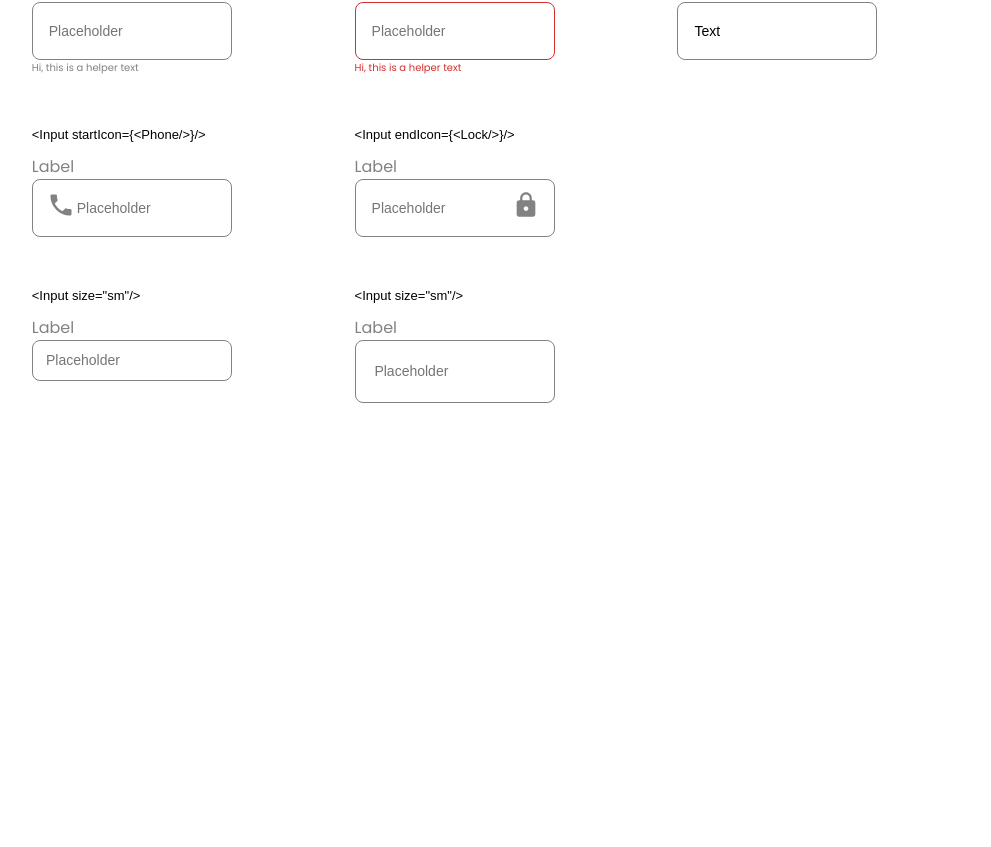
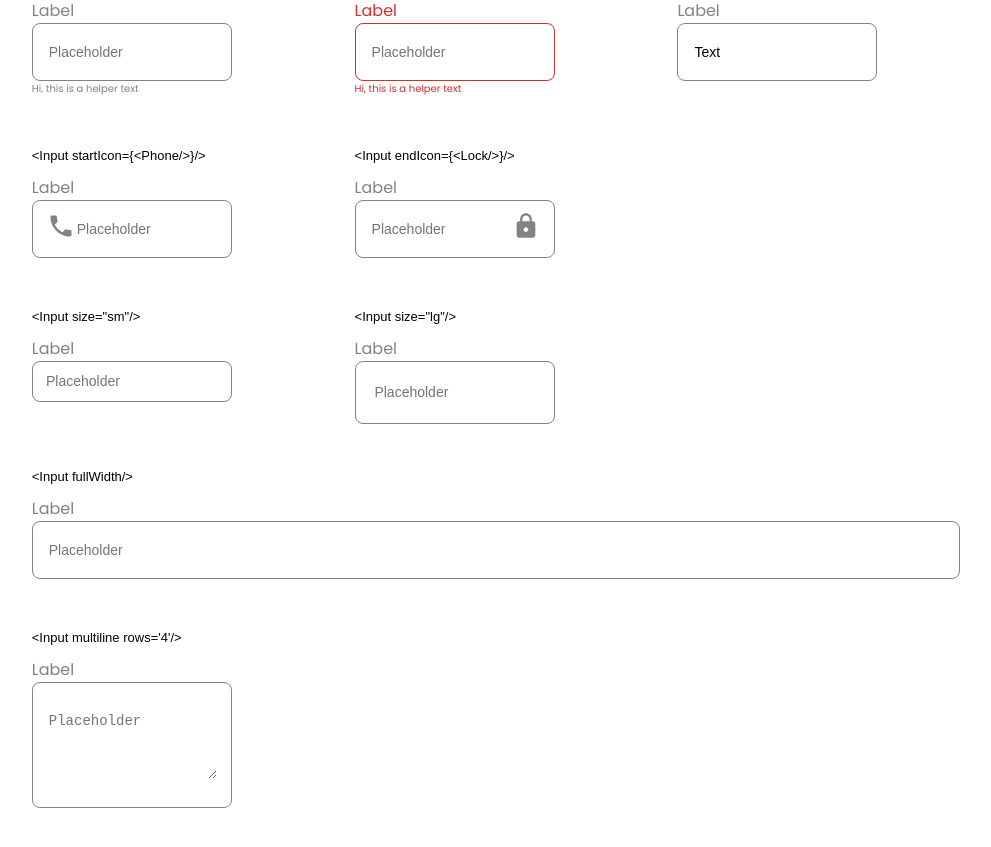
Before and after one commit to abulnes16/input-component, a React (Create React App) app: page / in a window 1280 px wide. Shown: the part 467-1314 px from the top of the page, without its empty margins (144-1135 px from the left). Before the commit the page ends 944 px from the top, so only its background shows below. Built offline with nearby package versions, Linux system fonts and the light colour scheme.

Commit message:
Agregado soporte a fullWidth y multilinea

```diff
--- a/src/App.js
+++ b/src/App.js
@@ -3,12 +3,14 @@ import "./App.css";
 import { Container, GridCell, GridContainer } from "./components/Containers";
 import Input from "./components/Input";
 import { InputTitle, Subtitle, Title } from "./components/Titles";
+import Logo from "./components/Logo";
 
 import { MdPhone, MdLock } from "react-icons/md";
 
 function App() {
   return (
     <Container direction="column">
+      <Logo src="assets/images/devchallenges.png" alt="Dev challenge logo" />
       <Title>Dev Challenge Design System</Title>
       <Subtitle>Inputs</Subtitle>
       <GridContainer>
@@ -56,10 +58,18 @@ function App() {
               <Input size="sm" />
             </GridCell>
             <GridCell>
-              <InputTitle>{'<Input size="sm"/>'}</InputTitle>
+              <InputTitle>{'<Input size="lg"/>'}</InputTitle>
               <Input size="lg" />
             </GridCell>
           </GridContainer>
+        </GridCell>
+        <GridCell column="1/ 4">
+          <InputTitle>{"<Input fullWidth/>"}</InputTitle>
+          <Input fullWidth />
+        </GridCell>
+        <GridCell column="1/2">
+          <InputTitle>{"<Input multiline rows='4'/>"}</InputTitle>
+          <Input multiline rows="4" />
         </GridCell>
       </GridContainer>
     </Container>
--- a/src/components/Input.js
+++ b/src/components/Input.js
@@ -50,8 +50,8 @@ const InputWrapper = styled.div`
       }
     }};
     outline: none;
-    width: 200px;
-    height: 30px;
+    width: ${(props) => (props.fullWidth ? "100%" : "200px")};
+    height: ${(props) => props.multiline || "30px"};
     font-size: 14px;
   }
 
@@ -59,14 +59,16 @@ const InputWrapper = styled.div`
     font-size: 10px;
   }
 
-  input {
+  input,
+  textarea {
     border: none;
     outline: none;
     font-size: 14px;
-    height: 30px;
     width: 100%;
   }
-
+  input {
+    height: 30px;
+  }
   &:hover {
     color: #333;
     .input-container {
@@ -95,19 +97,37 @@ const Input = (props) => {
     helperText = "",
     startIcon = "",
     endIcon = "",
+    fullWidth = false,
+    multiline = false,
+    rows = "",
     ...inputProps
   } = props;
 
   return (
-    <InputWrapper error={error} disabled={disabled} size={size}>
+    <InputWrapper
+      fullWidth={fullWidth}
+      error={error}
+      disabled={disabled}
+      size={size}
+      multiline={multiline}
+    >
       <label>{props.label || "Label"}</label>
       <div className="input-container">
         {startIcon && <span className="startIcon">{startIcon}</span>}
-        <input
-          {...inputProps}
-          placeholder={placeholder || "Placeholder"}
-          disabled={disabled}
-        />
+        {multiline ? (
+          <textarea
+            {...inputProps}
+            placeholder={placeholder || "Placeholder"}
+            disabled={disabled}
+            rows={rows}
+          ></textarea>
+        ) : (
+          <input
+            {...inputProps}
+            placeholder={placeholder || "Placeholder"}
+            disabled={disabled}
+          />
+        )}
         {endIcon && <span className="endIcon">{endIcon}</span>}
       </div>
       {helperText && <div className="helper">{helperText}</div>}
--- /dev/null
+++ b/src/components/Logo.js
@@ -0,0 +1,7 @@
+import styled from "styled-components";
+
+const Logo = styled.img`
+  text-align: center;
+`;
+
+export default Logo;
--- a/src/index.css
+++ b/src/index.css
@@ -5,5 +5,5 @@ body {
   font-family: "Poppins", sans-serif;
   -webkit-font-smoothing: antialiased;
   -moz-osx-font-smoothing: grayscale;
-  padding: 5em;
+  padding: 3em 5em;
 }
```
Also changed, not shown: 1 other file (tests, documents, lock files or other folders).
